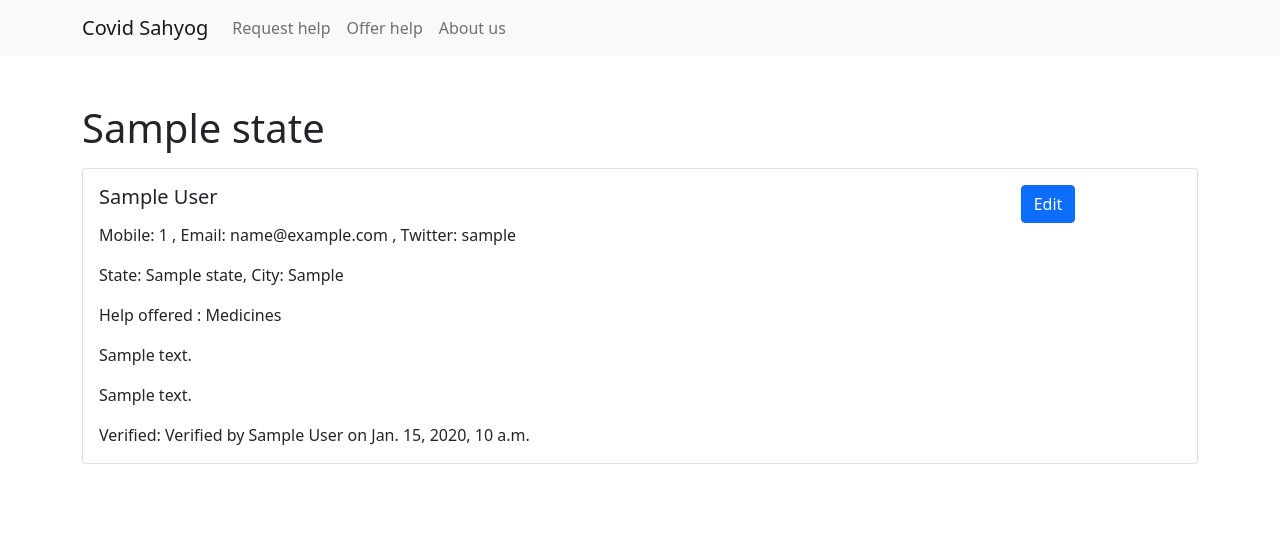
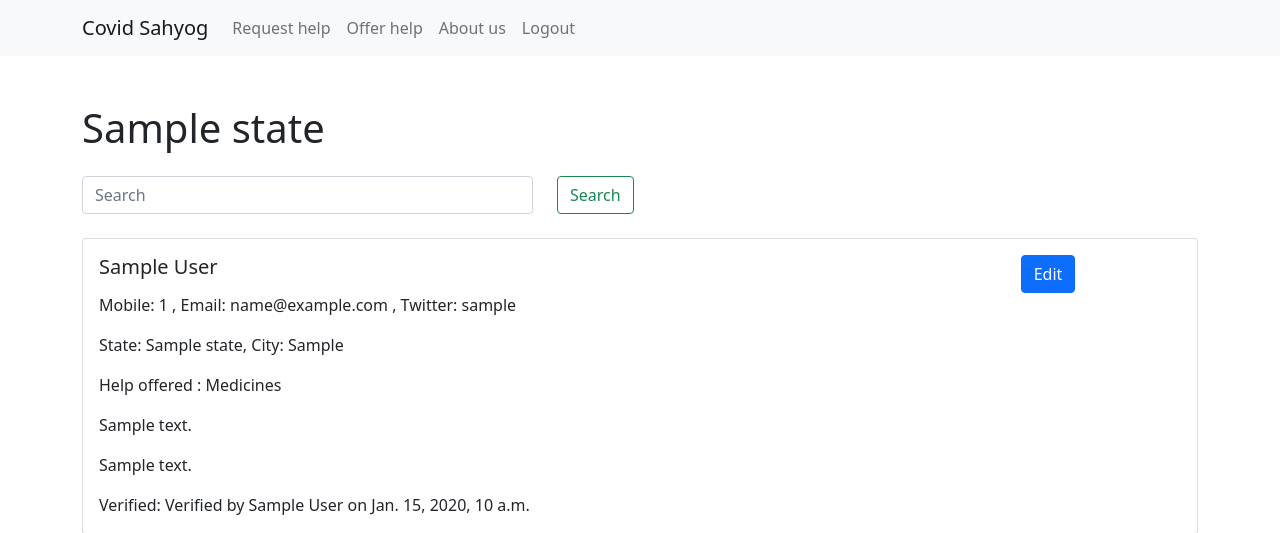
Before and after one commit to shivkiyer/covid-sahyog, a Django app: a page that uses relief/templates/base.html in a window 1280 px wide. Shown: the top 533 px of the page. Run offline with Django 3.2, Linux system fonts and the light colour scheme; a user stored in the database is signed in; tables that the repository leaves empty hold one stand-in row (values such as "Sample post"); parts of the project's set-up code (start-up, migrations or seed data) failed here and were passed over; some libraries are stand-ins or nearby versions.

Commit message:
Basic search functionality

```diff
--- a/relief/templates/base.html
+++ b/relief/templates/base.html
@@ -30,6 +30,11 @@
             <li class="nav-item">
               <a class="nav-link" href="{% url 'about_us' %}">About us</a>
             </li>
+            {% if user.is_authenticated %}
+              <li class="nav-item">
+                <a class="nav-link" href="{% url 'logout_user' %}">Logout</a>
+              </li>
+            {% endif %}
           </ul>
         </div>
       </div>
--- a/relief/templates/help_validation.html
+++ b/relief/templates/help_validation.html
@@ -4,7 +4,7 @@
 
 <div class="container">
   <form class="my-5"
-        action="/validate-help/{{help.id}}"
+        action="/validate_help/{{help.id}}"
         method="POST">
 
     {% csrf_token %}
--- /dev/null
+++ b/relief/templates/search_form.html
@@ -0,0 +1,22 @@
+<form class="form-inline my-3 my-lg-0"
+        style="display:inherit;"
+        action="{% url 'search_query' %}">
+  <input type="hidden"
+          name="state_id"
+          value="{{state.id}}">
+  <div class="row my-4">
+    <div class="col-8 col-md-5">
+      <input class="form-control mr-sm-2"
+              type="search"
+              name="search"
+              placeholder="Search"
+              aria-label="Search">
+    </div>
+    <div class="col-4 col-md-1">
+      <button class="btn btn-outline-success my-sm-0"
+              type="submit">
+                Search
+      </button>
+    </div>
+  </div>
+</form>
--- a/relief/templates/state_list.html
+++ b/relief/templates/state_list.html
@@ -5,6 +5,10 @@
   <div class="container my-5">
 
     <h1>{{state.name}}</h1>
+
+    {% if help_in_state %}
+
+      {% include 'search_form.html' %}
 
       {% for help_item in help_in_state %}
 
@@ -48,13 +52,17 @@
           </div>
         </div>
 
-    {% empty %}
+      {% endfor %}
+
+    {% else %}
+
       <div class="row mt-5">
         <div class="col-12">
           <h3>No requests or offers found.</h3>
         </div>
       </div>
-    {% endfor %}
+
+    {% endif %}
 
   </div>
 
--- a/relief/urls.py
+++ b/relief/urls.py
@@ -12,5 +12,7 @@ urlpatterns = [
     path('confirm-submission', views.confirm_help, name='confirm_submission'),
     path('state/<slug:slug>', views.state_list, name='state_list'),
     path('edit-help/<int:help_id>', views.edit_help, name='edit-help'),
-    path('validate-help/<int:help_id>', views.validate_help, name='validate-help')
+    path('validate-help/<int:help_id>', views.validate_help, name='validate_help'),
+    path('logout', views.logout_user, name='logout_user'),
+    path('search', views.search_query, name='search_query')
 ]
--- a/relief/views.py
+++ b/relief/views.py
@@ -1,6 +1,9 @@
 from django.shortcuts import render, redirect
 from django.http import HttpResponse
 from django.utils.html import escape
+from django.contrib.auth.decorators import user_passes_test
+from django.contrib.auth import logout
+from django.db.models import Q
 
 from datetime import datetime
 
@@ -81,7 +84,7 @@ def state_list(request, slug):
     context['help_in_state'] = help_in_state
     return render(request, 'state_list.html', context)
 
-
+@user_passes_test(lambda u: u.is_staff, login_url='/admin/')
 def edit_help(request, help_id):
     context = {}
     help_obj = RequestHelp.objects.get(id=help_id)
@@ -90,7 +93,7 @@ def edit_help(request, help_id):
     context['request_form'] = help_form
     return render(request, 'help_validation.html', context)
 
-
+@user_passes_test(lambda u: u.is_staff, login_url='/admin/')
 def validate_help(request, help_id):
     context = {}
     help_obj = RequestHelp.objects.get(id=help_id)
@@ -114,6 +117,33 @@ def validate_help(request, help_id):
     return render(request, 'validation_confirmation.html', context)
 
 
+def logout_user(request):
+    logout(request)
+    return redirect('home_page')
+
+
+def search_query(request):
+    context = {}
+    search_query = request.GET.get('search')
+    search_logic = Q(help_needed__icontains=search_query)
+    search_logic = search_logic | Q(display_name__icontains=search_query)
+    search_logic = search_logic | Q(twitter_handle__icontains=search_query)
+    search_logic = search_logic | Q(mobile_number__icontains=search_query)
+    search_logic = search_logic | Q(email__icontains=search_query)
+    search_logic = search_logic | Q(description__icontains=search_query)
+    search_logic = search_logic | Q(address__icontains=search_query)
+    search_logic = search_logic | Q(city__icontains=search_query)
+    state = request.GET.get('state_id', '')
+    if state:
+        search_items = RequestHelp.objects.filter(
+            state=state
+        ).filter(search_logic)
+    else:
+        search_items = RequestHelp.objects.filter(search_logic)
+    context['help_in_state'] = search_items
+    return render(request, 'state_list.html', context)
+
+
 # Method to create states.
 def populate_db(request):
     State.objects.all().delete()
```
Also changed, not shown: relief/templates/index.html (+7 -2 lines). Lines whose indentation alone changed are shown as unchanged.
